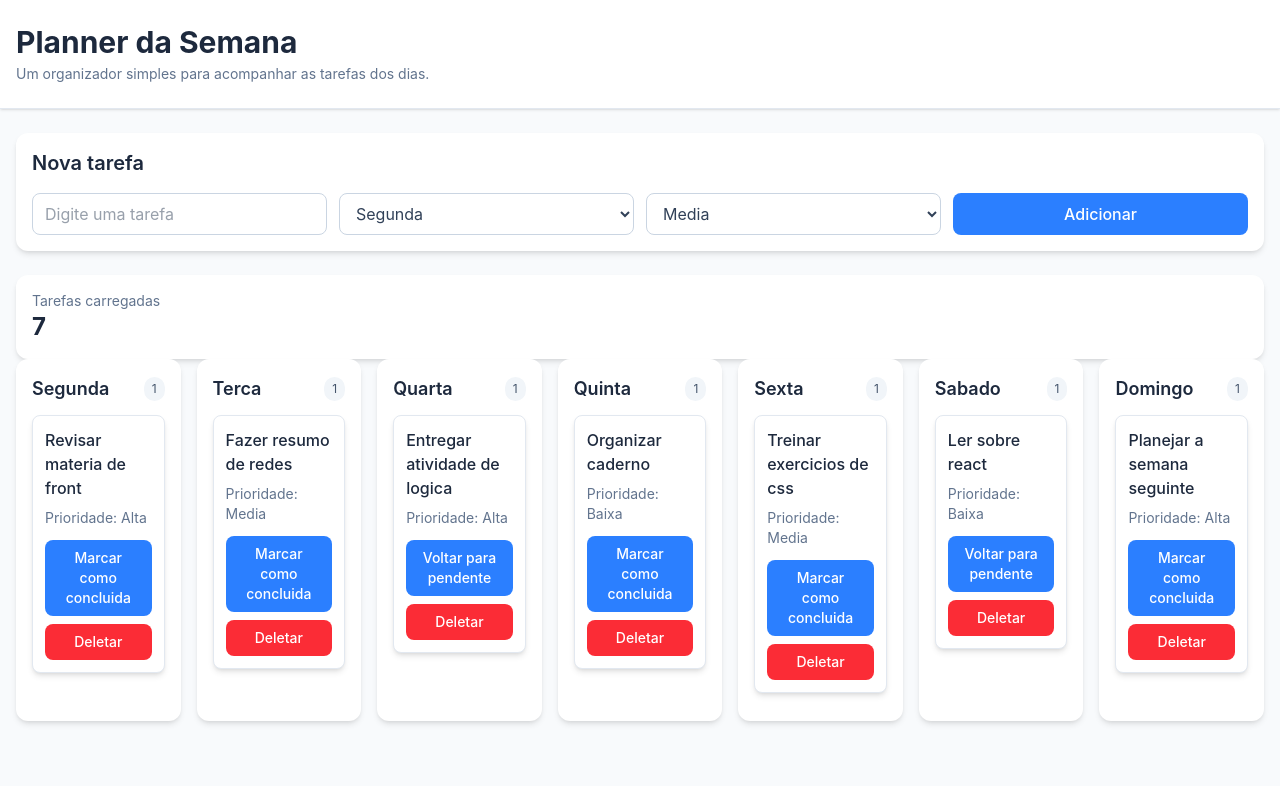
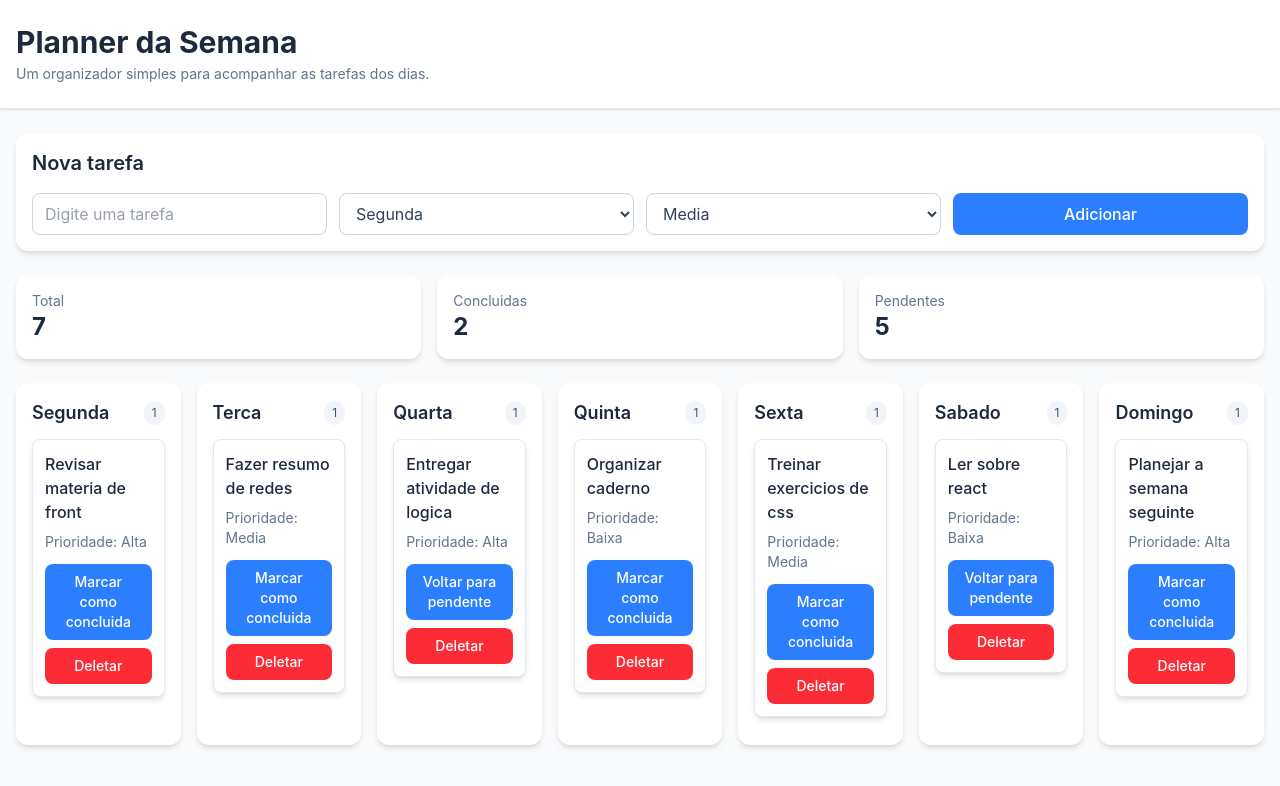
Before and after one commit to laraa-n/Planejador-de-tarefas-React, a React (Vite) app: page / in a window 1280 px wide. Shown: the top 786 px of the page. Built offline with nearby package versions, Linux system fonts and the light colour scheme.

Commit message:
criado componente de resumo

```diff
--- a/src/App.jsx
+++ b/src/App.jsx
@@ -1,5 +1,6 @@
 import { useState } from 'react'
 import Header from './components/Header'
+import Summary from './components/Summary'
 import TaskForm from './components/TaskForm'
 import WeekBoard from './components/WeekBoard'
 import tarefasIniciais from './data/tasks.json'
@@ -39,10 +40,7 @@ function App() {
       <Header />
       <main className="mx-auto max-w-7xl px-4 py-6">
         <TaskForm adicionarTarefa={adicionarTarefa} />
-        <div className="rounded-xl bg-white p-4 shadow-md">
-          <p className="text-sm text-slate-500">Tarefas carregadas</p>
-          <strong className="text-2xl text-slate-800">{listaTarefas.length}</strong>
-        </div>
+        <Summary listaTarefas={listaTarefas} />
         <WeekBoard
           listaTarefas={listaTarefas}
           marcarConcluida={marcarConcluida}
--- /dev/null
+++ b/src/components/Summary.jsx
@@ -0,0 +1,24 @@
+function Summary({ listaTarefas }) {
+  const total = listaTarefas.length
+  const concluidas = listaTarefas.filter((tarefa) => tarefa.done).length
+  const pendentes = total - concluidas
+
+  return (
+    <section className="mb-6 grid grid-cols-1 gap-4 md:grid-cols-3">
+      <div className="rounded-xl bg-white p-4 shadow-md">
+        <p className="text-sm text-slate-500">Total</p>
+        <strong className="text-2xl text-slate-800">{total}</strong>
+      </div>
+      <div className="rounded-xl bg-white p-4 shadow-md">
+        <p className="text-sm text-slate-500">Concluidas</p>
+        <strong className="text-2xl text-slate-800">{concluidas}</strong>
+      </div>
+      <div className="rounded-xl bg-white p-4 shadow-md">
+        <p className="text-sm text-slate-500">Pendentes</p>
+        <strong className="text-2xl text-slate-800">{pendentes}</strong>
+      </div>
+    </section>
+  )
+}
+
+export default Summary
```
